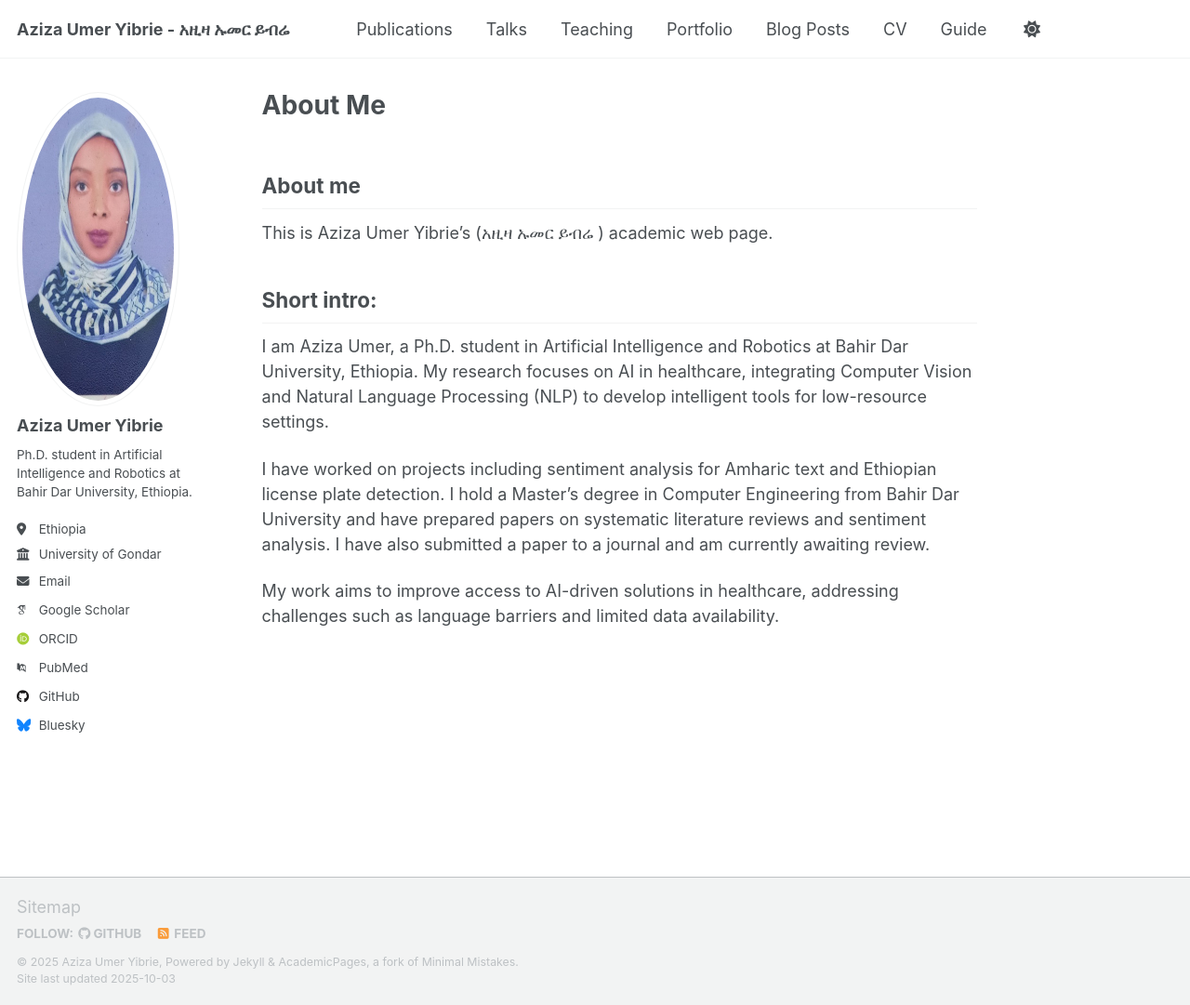
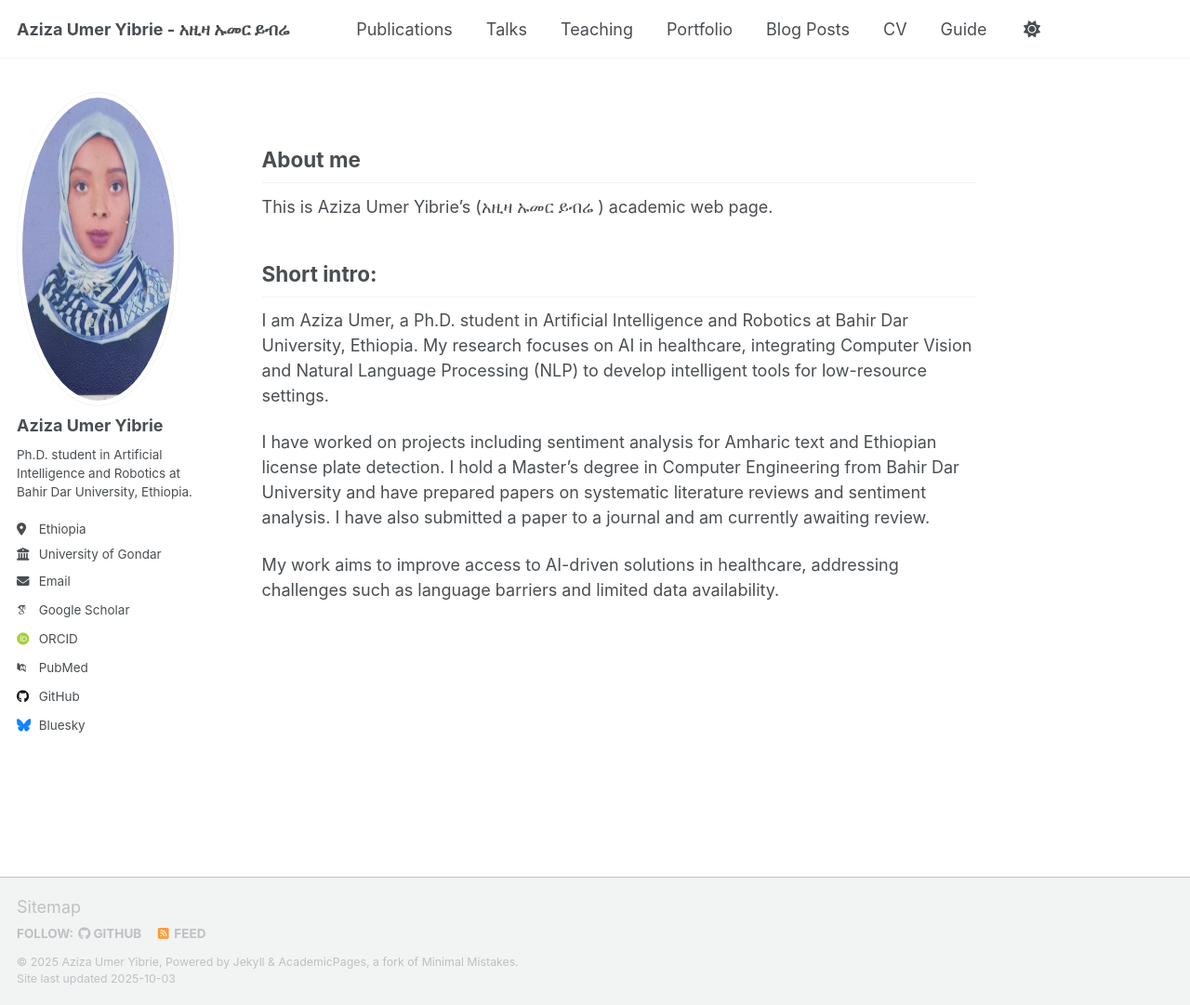
Before and after one commit to AzizaUmer/azizaumer.github.io, a Jekyll site: the page built from _pages/about.md, in a window 1280 px wide and 1081 px high. Shown: the whole window at 93% size. Built offline with Jekyll 4.4.1, drawn with Linux system fonts in a browser that asks for light colours; some web fonts are replaced; a script that is not in the unit is left out.

Commit message:
Update about.md

```diff
--- a/_pages/about.md
+++ b/_pages/about.md
@@ -1,6 +1,8 @@
 ---
-title: About Me
+title: ""
 permalink: /about/
+layout: single
+author_profile: true
 ---
 
 ## About me
```
